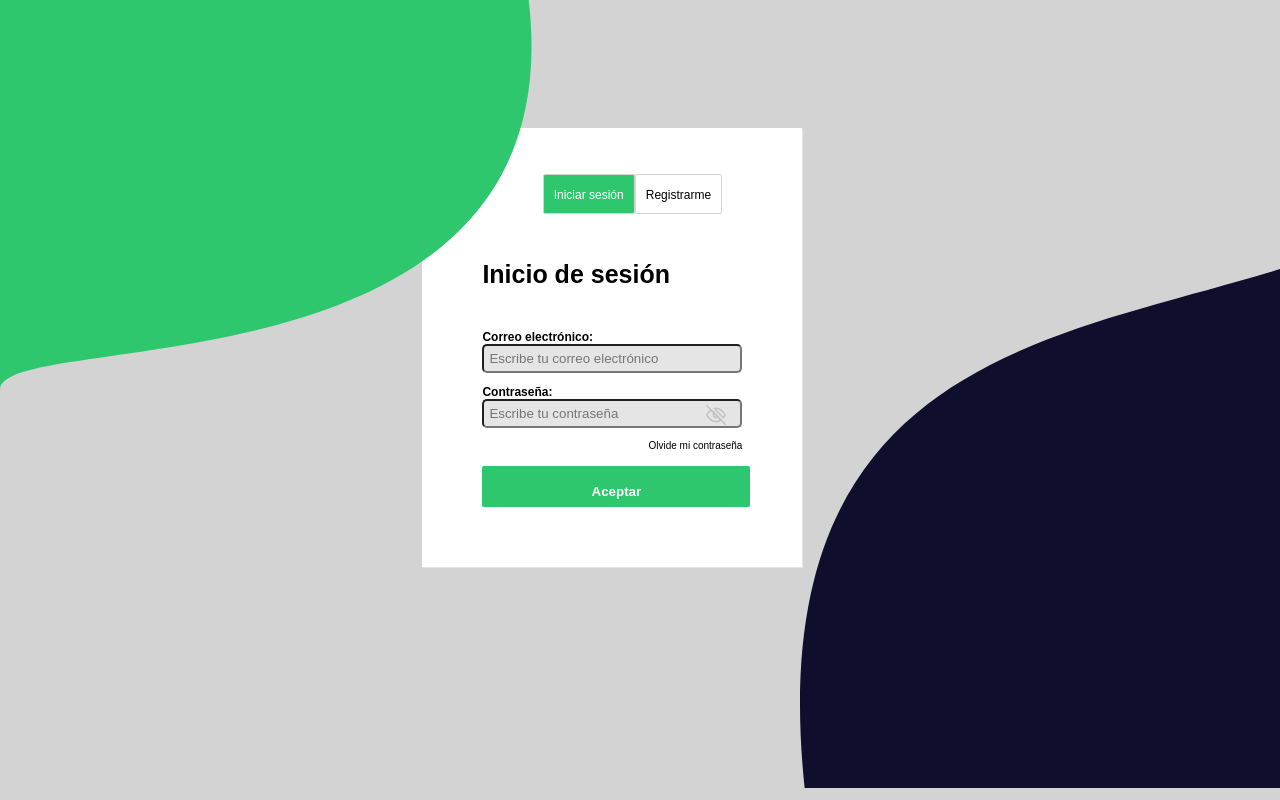
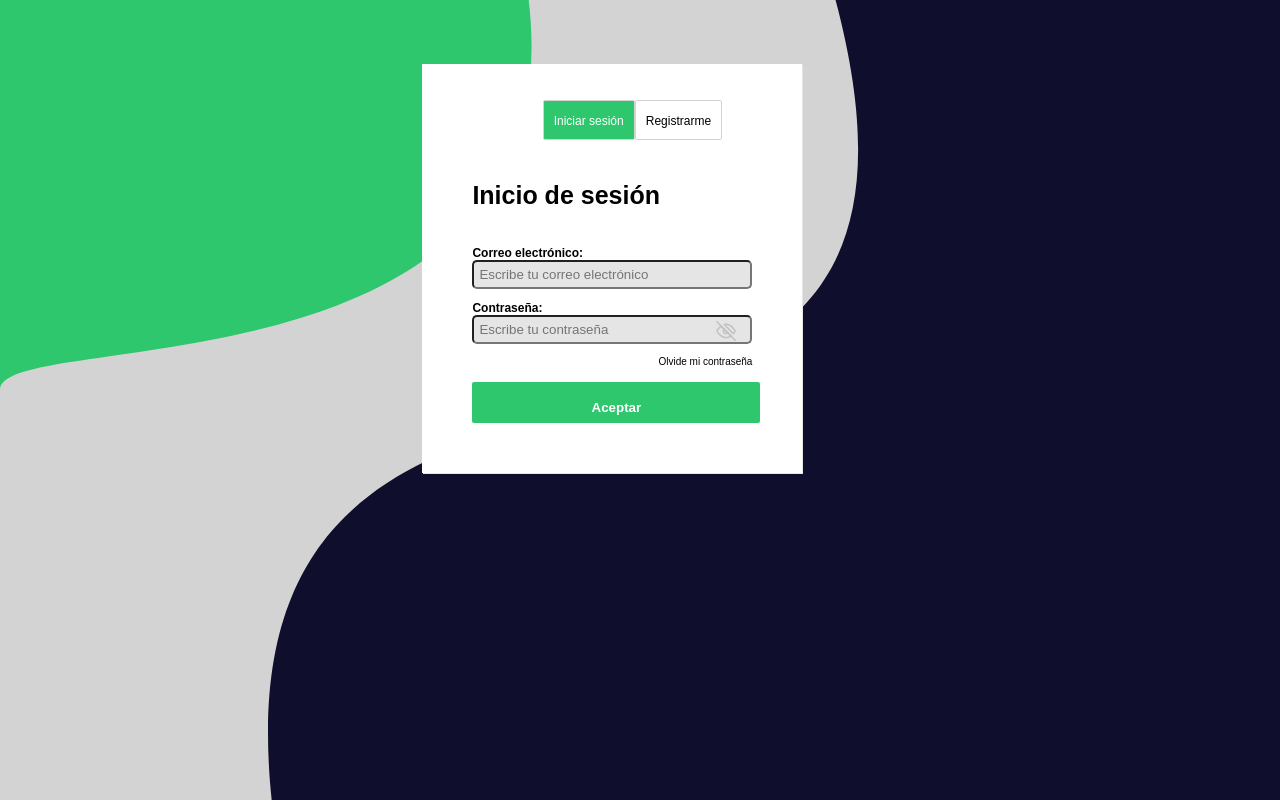
Before and after one commit to abelfleitas/academlo, a website: page public/index.html in a window 1280 px wide. Drawn offline with Linux system fonts and the light colour scheme.

Commit message:
Update form loing style and install Axios

```diff
--- a/package.json
+++ b/package.json
@@ -10,6 +10,7 @@
   "author": "",
   "license": "ISC",
   "dependencies": {
+    "axios": "^0.27.2",
     "express": "^4.18.1"
   }
 }
--- a/public/assets/style.css
+++ b/public/assets/style.css
@@ -4,9 +4,9 @@ body {
     font-size: 16px normal;
     padding: 0 0;
     margin: 0 0;
-    background-image: url("../assets/img/vector3.svg");
+    /* background-image: url("../assets/img/vector3.svg");
     background-position: 100vh;
-    background-repeat: no-repeat;
+    background-repeat: no-repeat; */
 }
 
 h1{
@@ -22,19 +22,25 @@ h2 {
 .container {
     display: grid;
     width: 380px;
-    margin-top: 10%;
     margin-left: 33%;
+}
+
+.marg-5{
+    margin-top: 5%;
+}
+
+.marg-2{
+    margin-top: 2%;
 }
 
 .container .card {
     box-shadow: 1px 1px #e5e5e5;
-    padding: 30px 30px;
+    padding: 20px 20px;
     box-sizing: content-box;
     background: #ffffff;
 }
 
 .card .card-header {
-    height: auto;
     text-align: center;
 }
 
@@ -62,13 +68,14 @@ h2 {
     background: #2EC76D;
 }
 
-.card .card-header ul li.active a{
+.card .card-header ul li.active a {
     color: #ffffff;
 }
 
 .card .card-header h2{
     text-align: left;
-    padding: 5px 30px;
+    padding: 0;
+    margin-left: 30px;
 }
 
 .card .card-body {
@@ -153,11 +160,22 @@ form .button {
     }
 }
 
-.image {
-    height: auto;
-    position: fixed;
+.image-left {
+    position: absolute;
+    top: 0;
+    left: 0;
+    box-sizing: content-box;
+    z-index: -999;
+}
+
+.image-right {
+    position: absolute;
+    box-sizing: content-box;
+    z-index: -999;
+    height: 100vh;
     top: 0%;
-    box-sizing: content-box;
+    right: 0;
+    bottom: 0;
 }
 
 input{
@@ -175,6 +193,6 @@ input{
     user-select: none;
     cursor: pointer;
   }
-  input .pass{
+  input .pass {
     padding-right: 2.5rem;
   }
--- a/public/index.html
+++ b/public/index.html
@@ -6,8 +6,8 @@
     <link href="assets/style.css" rel="stylesheet">
   </head>
   <body>
-    <img class="image" src="assets/img/vector4.svg">
-    <div class="container">
+    <img class="image-left" src="assets/img/vector4.svg">
+    <div class="container marg-5">
       <div class="card">
         <div class="card-header">
           <ul>
@@ -37,6 +37,7 @@
         </div>
       </div>
     </div>
+    <img class="image-right" src="assets/img/vector3.svg">
     <script src="assets/main.js"></script>
     <script src="assets/api.js"></script>
   </body>
--- a/server.js
+++ b/server.js
@@ -3,7 +3,7 @@ const app = express();
 
 app.use(express.static(__dirname + '/public/'));
 
-const PORT = process.env.PORT || 80;
+const PORT = process.env.PORT || 3000;
 app.listen(PORT, () => {
   console.log(`Servidor web escuchando en el puerto ${PORT}...`);
 });
```
Also changed, not shown: public/pages/register.html (+3 -2 lines).
